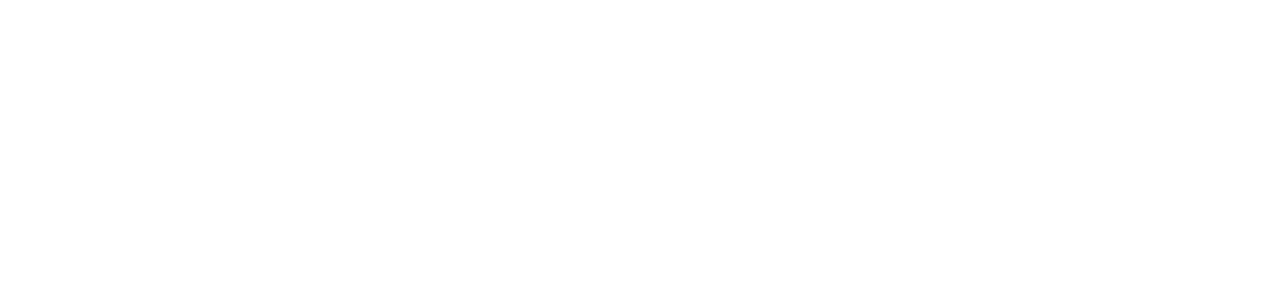
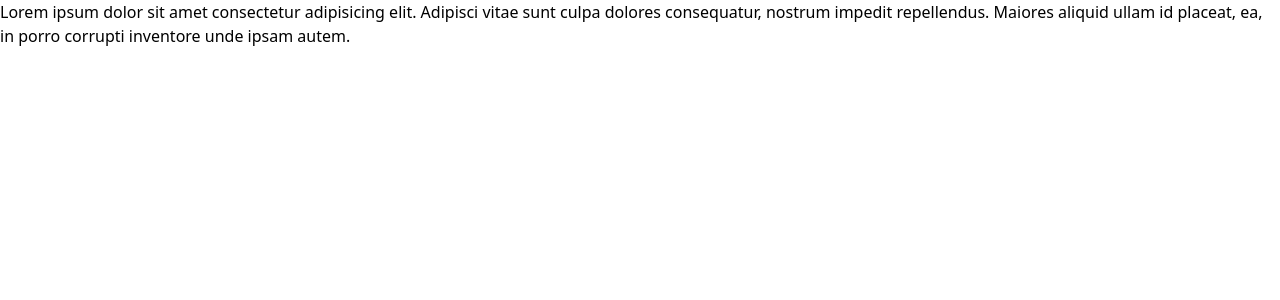
Before and after one commit to Abu-Jayed/learn-framer-motion, a React (Vite) app: page / in a window 1280 px wide. Shown: the top 300 px of the page. Built offline with nearby package versions, Linux system fonts and the light colour scheme.

Commit message:
first commit

```diff
--- a/src/framer-motion/Lesson1.tsx
+++ b/src/framer-motion/Lesson1.tsx
@@ -3,7 +3,7 @@
 const Lesson1 = () => {
   return (
     <div>
-
+      Lorem ipsum dolor sit amet consectetur adipisicing elit. Adipisci vitae sunt culpa dolores consequatur, nostrum impedit repellendus. Maiores aliquid ullam id placeat, ea, in porro corrupti inventore unde ipsam autem.
     </div>
   );
 };
```
